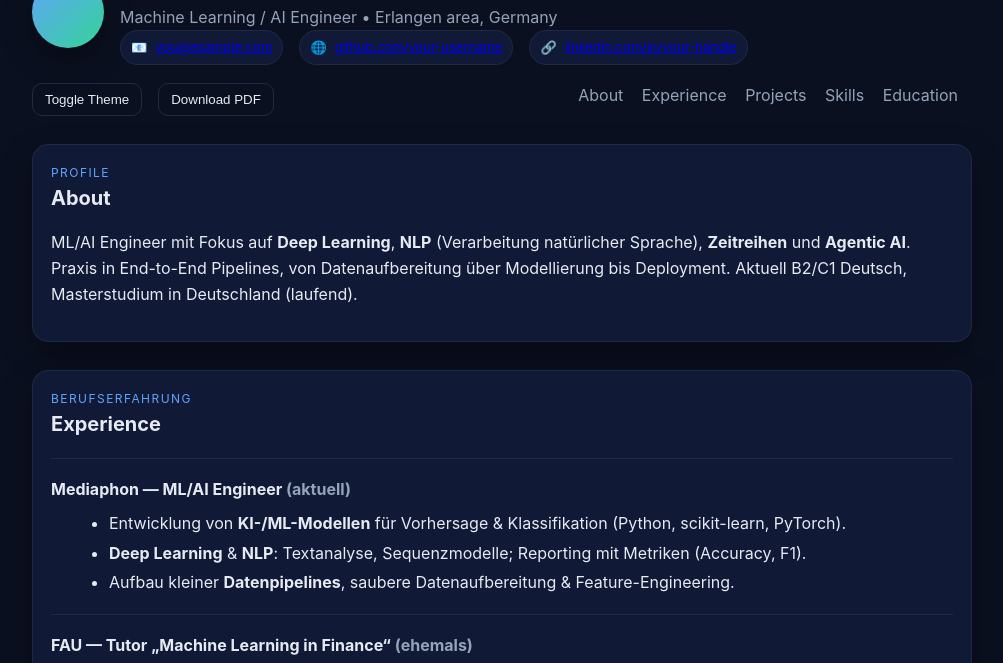
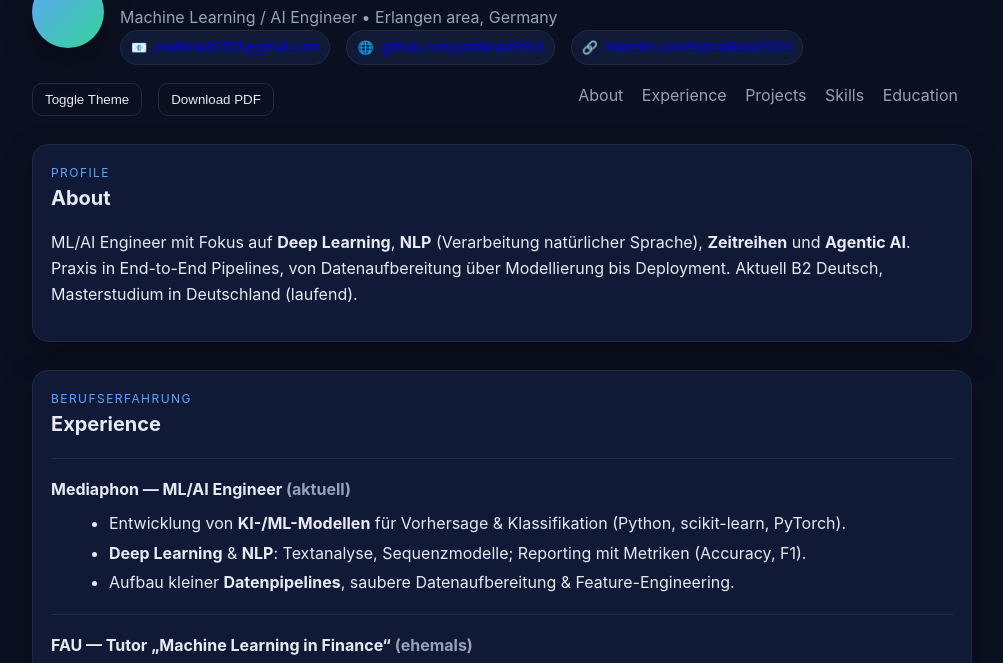
Before and after one commit to pratikraut3103/resume_website, a plain HTML site: page index.html in a window 1280 px wide. Shown: the part 70-733 px from the top of the page, without its empty margins (138-1141 px from the left). Drawn offline with Linux system fonts and the light colour scheme.

Commit message:
Update index.html

```diff
--- a/index.html
+++ b/index.html
@@ -26,8 +26,8 @@
     "jobTitle": "Machine Learning / AI Engineer",
     "url": "https://pratikraut3103.github.io",
     "sameAs": [
-      "https://github.com/your-username",
-      "https://www.linkedin.com/in/your-handle"
+      "https://github.com/pratikraut3103",
+      "https://www.linkedin.com/in/pratikraut3103"
     ]
   }
   </script>
@@ -42,9 +42,9 @@
           <h1>Pratik</h1>
           <p class="role">Machine Learning / AI Engineer • Erlangen area, Germany</p>
           <div class="row">
-            <span class="chip">📧 <a href="mailto:you@example.com" rel="me">you@example.com</a></span>
-            <span class="chip">🌐 <a href="https://github.com/your-username" target="_blank" rel="noopener">github.com/your-username</a></span>
-            <span class="chip">🔗 <a href="https://www.linkedin.com/in/your-handle" target="_blank" rel="noopener">linkedin.com/in/your-handle</a></span>
+            <span class="chip">📧 <a href="mailto:you@example.com" rel="me">pratikraut3103@gmail.com</a></span>
+            <span class="chip">🌐 <a href="https://github.com/your-username" target="_blank" rel="noopener">github.com/pratikraut3103</a></span>
+            <span class="chip">🔗 <a href="https://www.linkedin.com/in/your-handle" target="_blank" rel="noopener">linkedin.com/in/pratikraut3103</a></span>
           </div>
         </div>
       </div>
@@ -68,7 +68,7 @@
         <p>
           ML/AI Engineer mit Fokus auf <strong>Deep Learning</strong>, <strong>NLP</strong> (Verarbeitung natürlicher Sprache),
           <strong>Zeitreihen</strong> und <strong>Agentic AI</strong>. Praxis in End-to-End Pipelines, von Datenaufbereitung
-          über Modellierung bis Deployment. Aktuell B2/C1 Deutsch, Masterstudium in Deutschland (laufend).
+          über Modellierung bis Deployment. Aktuell B2 Deutsch, Masterstudium in Deutschland (laufend).
         </p>
       </section>
 
```
